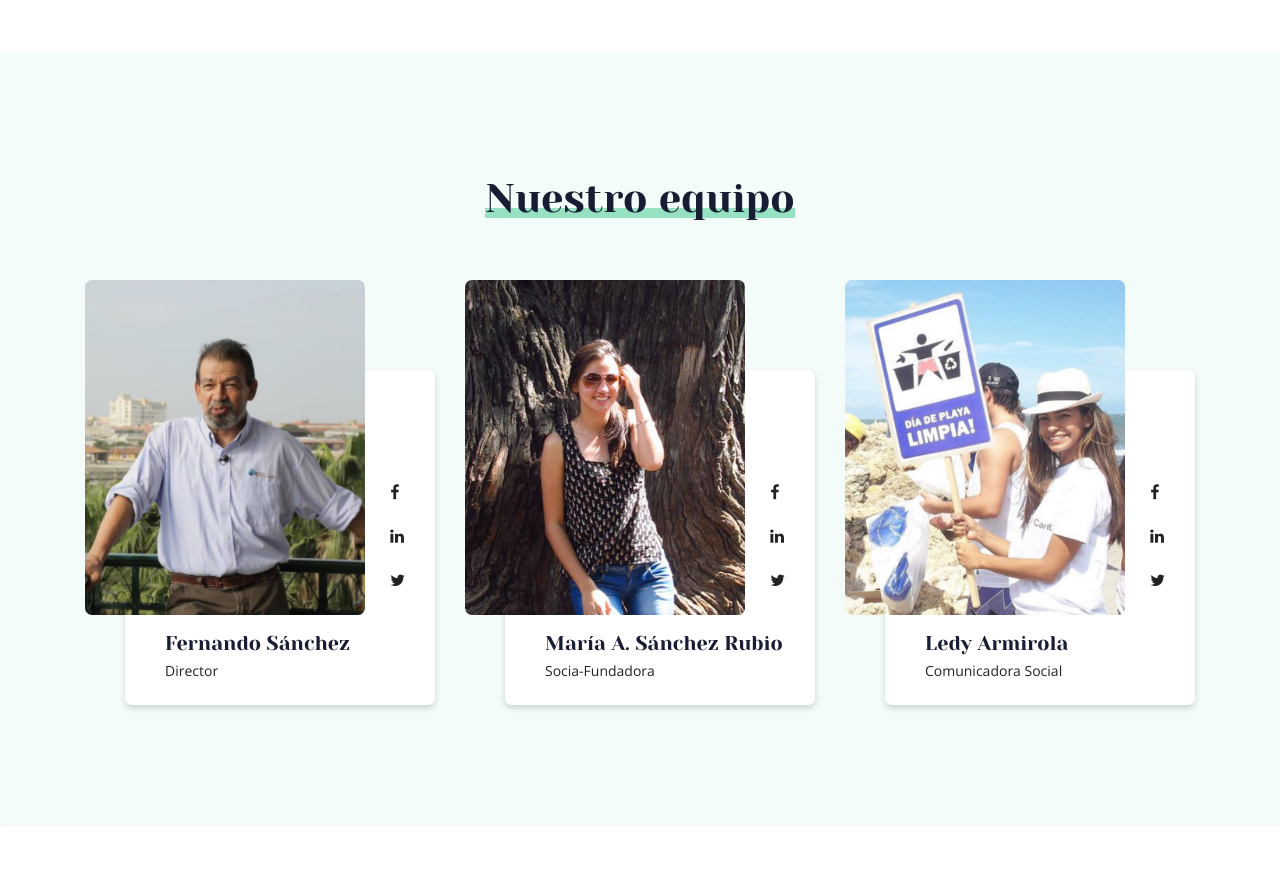
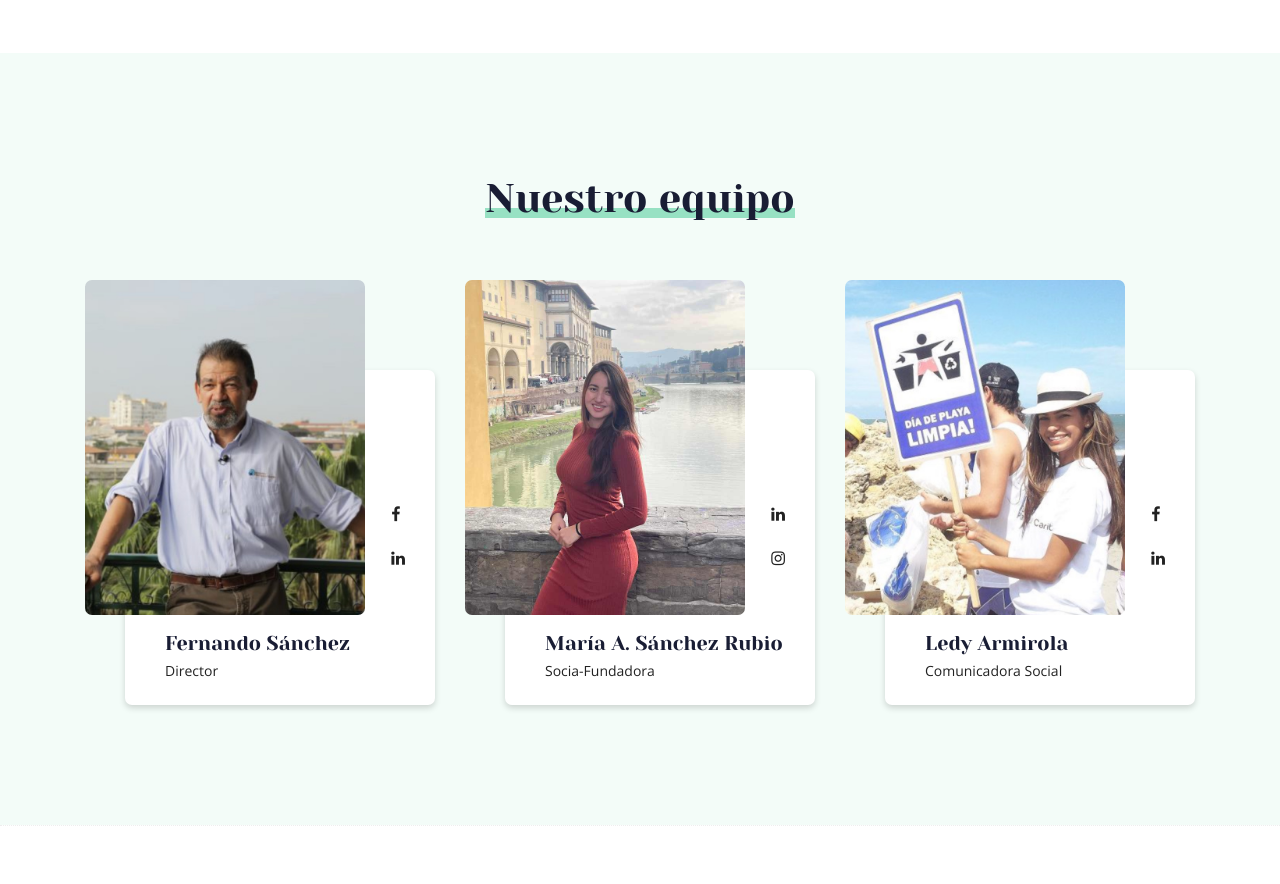
Before and after one commit to planetaazulcaribe/planetaazulcaribe.github.io, a Jekyll site: the page built from index.html, in a window 1280 px wide. Shown: the part 2001-2885 px from the top of the page. Built offline with Jekyll 4.4.1, drawn with Linux system fonts in a browser that asks for light colours.

Commit message:
cambiar imagen de colaboradores

```diff
--- a/index.html
+++ b/index.html
@@ -90,13 +90,10 @@ layout: main
                         <div class="social_links">
                             <ul>
                                 <li>
-                                    <a href="#"> <i class="fa fa-facebook"></i> </a>
+                                    <a target="_blank" href="https://www.facebook.com/profile.php?id=757854563&locale=es_LA"> <i class="fa fa-facebook"></i> </a>
                                 </li>
                                 <li>
-                                    <a href="#"> <i class="fa fa-linkedin"></i> </a>
-                                </li>
-                                <li>
-                                    <a href="#"> <i class="fa fa-twitter"></i> </a>
+                                    <a target="_blank" href="https://www.linkedin.com/in/luis-fernando-s%C3%A1nchez-rubio-70754a230/"> <i class="fa fa-linkedin"></i> </a>
                                 </li>
                             </ul>
                         </div>
@@ -110,19 +107,16 @@ layout: main
             <div class="col-lg-4 col-md-6">
                 <div class="single_volenteer">
                     <div class="volenteer_thumb">
-                        <img src="{{site.baseurl}}/assets/images/volenteer/mariale_sanchez.png" alt="">
+                        <img src="{{site.baseurl}}/assets/images/volenteer/mariale_sanchez.jpg" alt="">
                     </div>
                     <div class="voolenteer_info d-flex align-items-end">
                         <div class="social_links">
                             <ul>
                                 <li>
-                                    <a href="#"> <i class="fa fa-facebook"></i> </a>
+                                    <a target="_blank" href="https://www.linkedin.com/in/maria-alejandra-sanchez-martinez-3bb617150"> <i class="fa fa-linkedin"></i> </a>
                                 </li>
                                 <li>
-                                    <a href="#"> <i class="fa fa-linkedin"></i> </a>
-                                </li>
-                                <li>
-                                    <a href="#"> <i class="fa fa-twitter"></i> </a>
+                                    <a target="_blank" href="https://www.instagram.com/m.alejandrasanchezm"> <i class="fa fa-instagram"></i> </a>
                                 </li>
                             </ul>
                         </div>
@@ -142,13 +136,10 @@ layout: main
                         <div class="social_links">
                             <ul>
                                 <li>
-                                    <a href="#"> <i class="fa fa-facebook"></i> </a>
+                                    <a target="_blank" href="https://www.facebook.com/ledy.armirola"> <i class="fa fa-facebook"></i> </a>
                                 </li>
                                 <li>
-                                    <a href="#"> <i class="fa fa-linkedin"></i> </a>
-                                </li>
-                                <li>
-                                    <a href="#"> <i class="fa fa-twitter"></i> </a>
+                                    <a target="_blank" href="https://www.linkedin.com/in/ledy-armirola-garc%C3%A9s-86732956/"> <i class="fa fa-linkedin"></i> </a>
                                 </li>
                             </ul>
                         </div>
```
Also changed, not shown: assets/images/volenteer/mariale_sanchez.jpg (added), assets/images/volenteer/mariale_sanchez.png (deleted).
